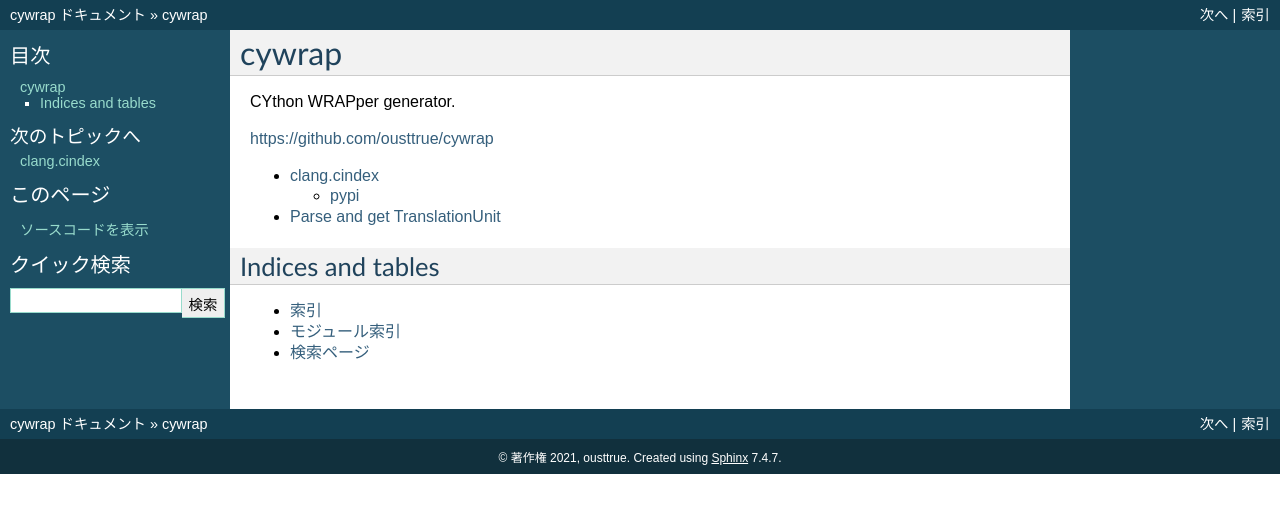
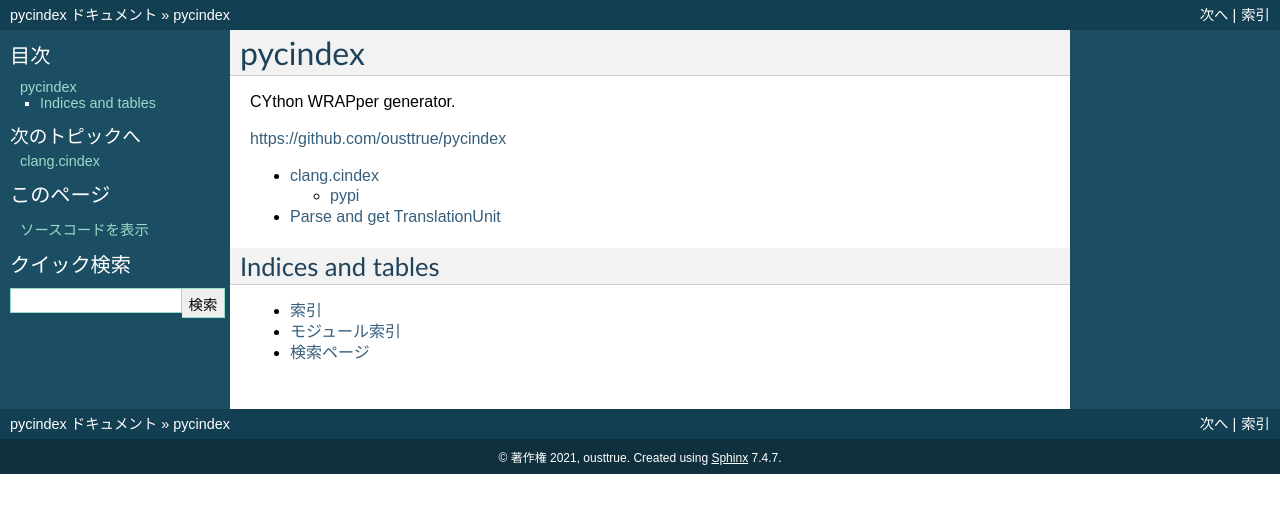
Before and after one commit to ousttrue/cywrap, a Sphinx documentation site: the page built from docs/index.md, in a window 1280 px wide. Shown: the top 513 px of the page. Built offline with Sphinx 7.4.7, drawn with Linux system fonts in a browser that asks for light colours.

Commit message:
rename cywrap to pycindex

````diff
--- a/README.md
+++ b/README.md
@@ -1,7 +1,7 @@
-# cywrap
+# pycindex
 
 clang.cindex でパース して cython の wrapper コードを出力するツール(予定)
 
-* <https://ousttrue.github.io/cywrap/>
+* <https://ousttrue.github.io/pycindex/>
 
 とりあえず、 `imgui` で実験する。
--- a/docs/cindex.md
+++ b/docs/cindex.md
@@ -3,7 +3,7 @@
 <https://github.com/llvm/llvm-project/tree/main/clang/bindings/python/clang>
 
 
-cywrap では `setup.py` で llvm-13.0 のスクリプトをダウンロードします。
+pycindex では `setup.py` で llvm-13.0 のスクリプトをダウンロードします。
 
 ## pypi
 
--- a/docs/conf.py
+++ b/docs/conf.py
@@ -17,12 +17,12 @@
 
 # -- Project information -----------------------------------------------------
 
-project = 'cywrap'
+project = 'pycindex'
 copyright = '2021, ousttrue'
 author = 'ousttrue'
 
 rst_prolog = """
-:github_url: https://github.com/ousttrue/cywrap
+:github_url: https://github.com/ousttrue/pycindex
 """
 
 # -- General configuration ---------------------------------------------------
--- a/docs/index.md
+++ b/docs/index.md
@@ -1,8 +1,8 @@
-# cywrap
+# pycindex
 
 CYthon WRAPper generator.
 
-<https://github.com/ousttrue/cywrap>
+<https://github.com/ousttrue/pycindex>
 
 ```{toctree}
 cindex
--- a/pyproject.toml
+++ b/pyproject.toml
@@ -3,4 +3,4 @@
 requires = ["setuptools>=45", "wheel", "setuptools_scm>=6.2"]
 
 [tool.setuptools_scm]
-write_to = "src/cywrap/_version.py"
+write_to = "src/pycindex/_version.py"
````
Also changed, not shown: setup.cfg (+4 -4 lines), src/pycindex/__init__.py (renamed from src/cywrap/__init__.py), 3 other files.
